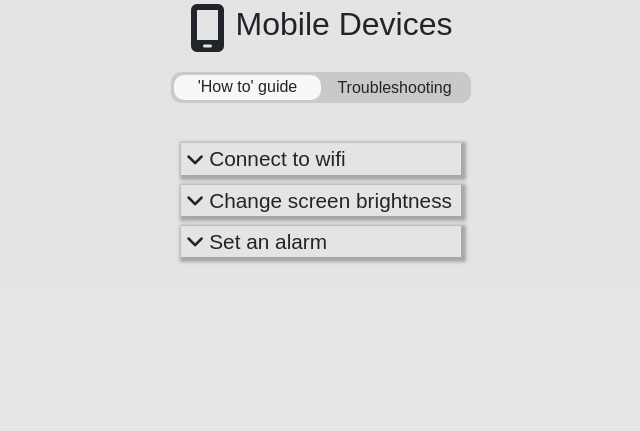
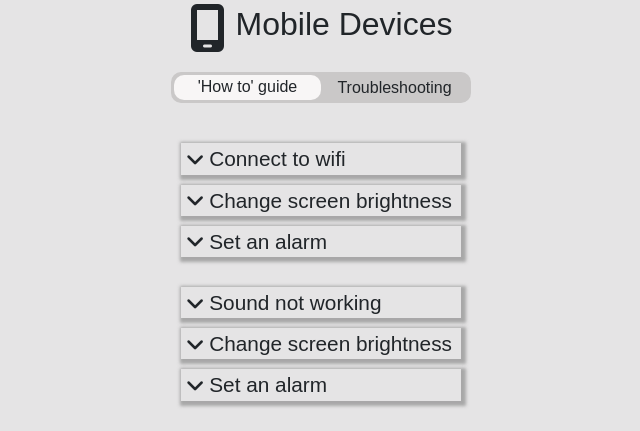
Before and after one commit to Carlos-n21/Team4-Family-hack, a Django app: page /technicalissues/ in a window 1280 px wide. Shown: the part 586-1017 px from the top of the page, without its empty margins (319-959 px from the left). Before the commit the page ends 850 px from the top, so only its background shows below. Run offline with Django 5.2, Linux system fonts and the light colour scheme; some libraries are stand-ins or nearby versions.

Commit message:
Add volume troubleshoot

```diff
--- a/technicalissues/templates/technicalissues.html
+++ b/technicalissues/templates/technicalissues.html
@@ -53,7 +53,7 @@
             <p class="toggle-item">Troubleshooting</p>
         </div>
     </div>
-    <div class="help-group">
+    <div class="help-group guide">
         <!-- Connect to Wifi -->
         <div class="help-item">
             <div class="help-head">
@@ -101,6 +101,53 @@
             </div>
         </div>
     </div>
+    <div class="help-group troubleshoot">
+        <!-- Sound not working -->
+        <div class="help-item">
+            <div class="help-head">
+                <i class="fa-solid fa-angle-down fa-2xs arrow-icons"></i>
+                <p>Sound not working</p>
+            </div>
+            <div class="help-body hidden-item">
+                <ul>
+                    <li>Check the volume settings to ensure it's turned up.</li>
+                    <li>Test with a different app to rule out the possibility of app-related issues.</li>
+                    <li>If you are using headphones, make sure they are plugged in properly.</li>
+                    <li>If the issue persists, try restarting your phone or resetting sound settings.</li>
+                </ul>
+            </div>
+        </div>
+        <!-- Change screen brightness -->
+        <div class="help-item">
+            <div class="help-head">
+                <i class="fa-solid fa-angle-down fa-2xs arrow-icons"></i>
+                <p>Change screen brightness</p>
+            </div>
+            <div class="help-body hidden-item">
+                <ul>
+                    <li>Swipe down from the top of your screen.</li>
+                    <li>You should see a little brightness slider - move it left or right to make your screen darker or
+                        brighter.</li>
+                    <li>Or, you can go to <strong>Settings</strong> > <strong>Display</strong> and adjust it there.</li>
+                </ul>
+            </div>
+        </div>
+        <!-- Set an alarm -->
+        <div class="help-item">
+            <div class="help-head">
+                <i class="fa-solid fa-angle-down fa-2xs arrow-icons"></i>
+                <p>Set an alarm</p>
+            </div>
+            <div class="help-body hidden-item">
+                <ul>
+                    <li>Open the <strong>Clock</strong> app.</li>
+                    <li>Tap the <strong>Alarm</strong> tab.</li>
+                    <li>Tap the <strong>+</strong> icon to add a new alarm.</li>
+                    <li>Set the time and any other preferences, then tap <strong>Save</strong>.</li>
+                </ul>
+            </div>
+        </div>
+    </div>
 </section>
 <script src="{% static 'js/script.js' %}"></script>
 {% endblock %}
```
